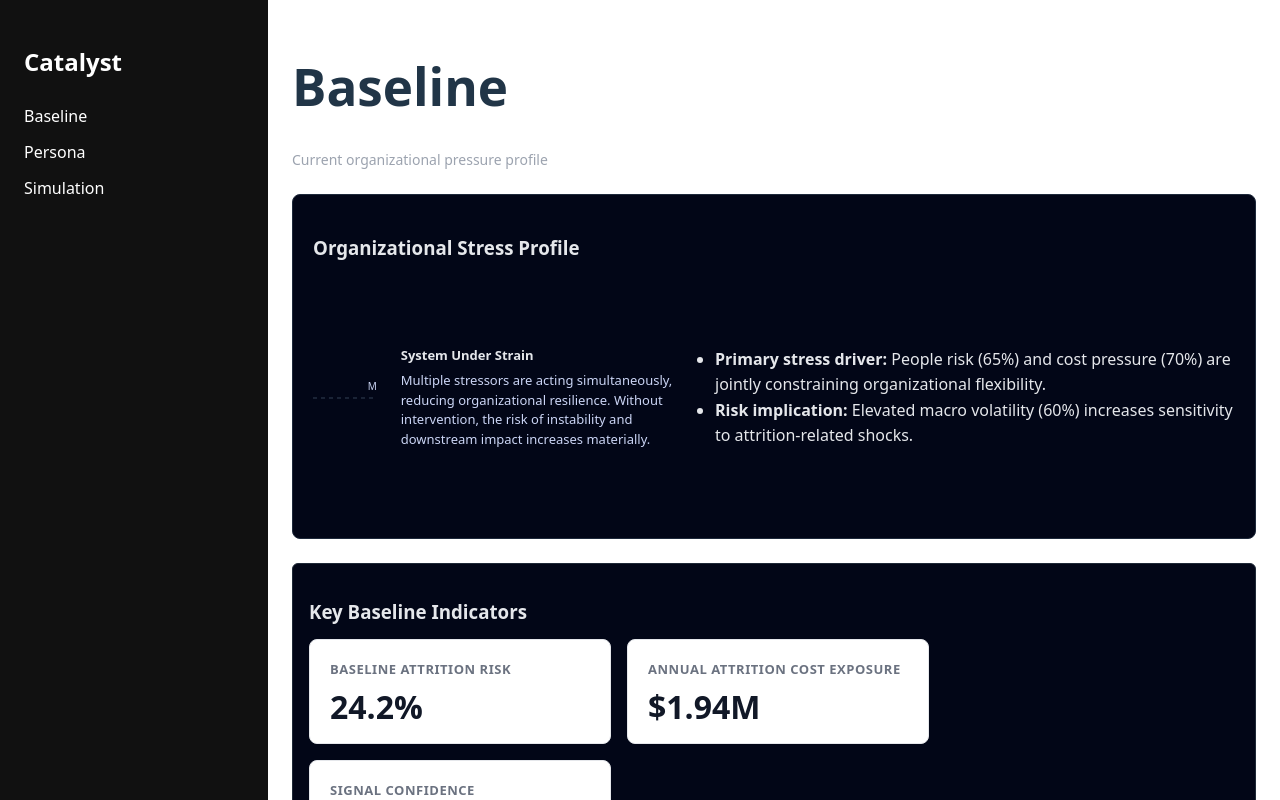
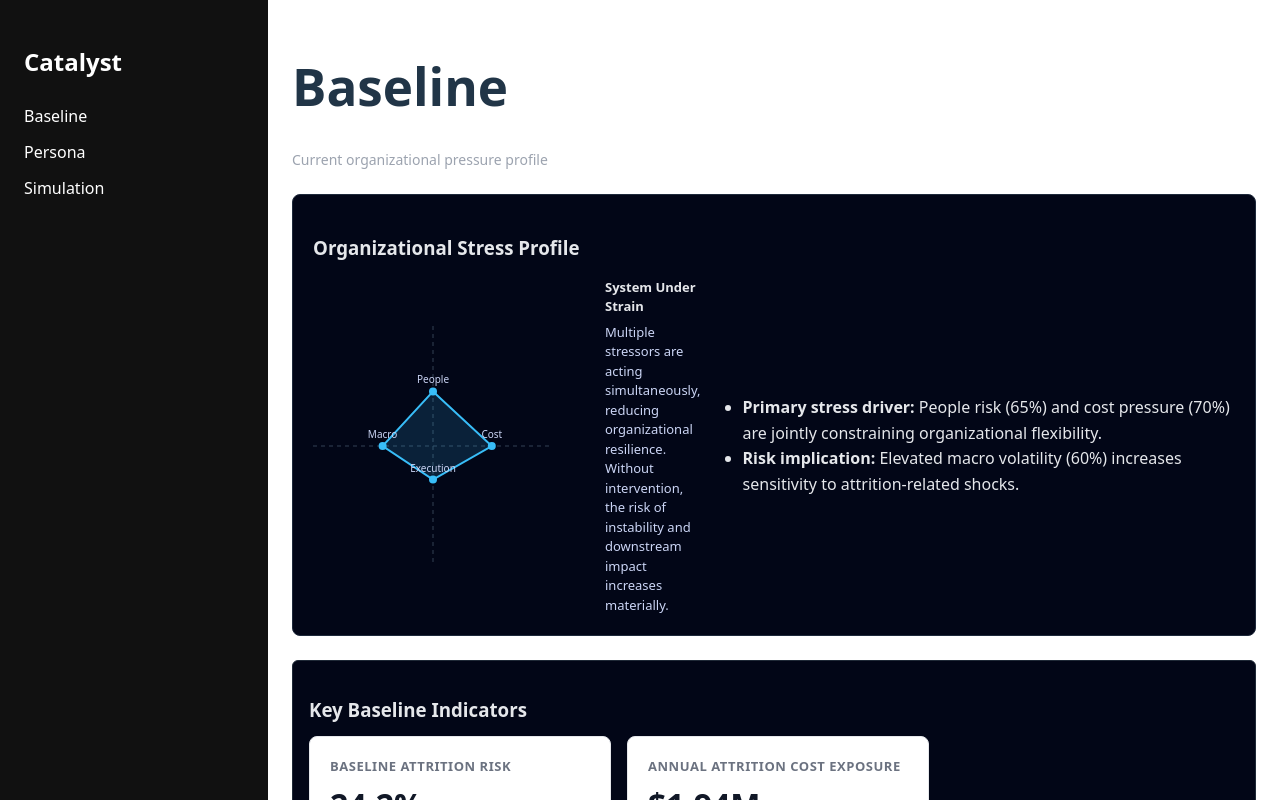
Before and after one commit to prasadbng-art/the-catalyst, a React (Vite) app in the folder catalyst_v1/catalyst-api/catalyst-ui/: page /baseline in a window 1280 px wide. Shown: the top 800 px of the page. Built offline with nearby package versions, Linux system fonts and the light colour scheme.

Commit message:
adjusting text overlay and image

```diff
--- a/catalyst_v1/catalyst-api/catalyst-ui/src/components/visuals/MagicCube.tsx
+++ b/catalyst_v1/catalyst-api/catalyst-ui/src/components/visuals/MagicCube.tsx
@@ -57,7 +57,15 @@ export default function MagicCube({
   // Render
   // =====================================================
   return (
-    <div style={{ display: "flex", gap: 24, alignItems: "center" }}>
+    <div
+  style={{
+    display: "grid",
+    gridTemplateColumns: "260px 1fr",
+    gap: 32,
+    alignItems: "center",
+  }}
+>
+
       <svg width={size} height={size}>
         {/* Axes */}
         <line
```
